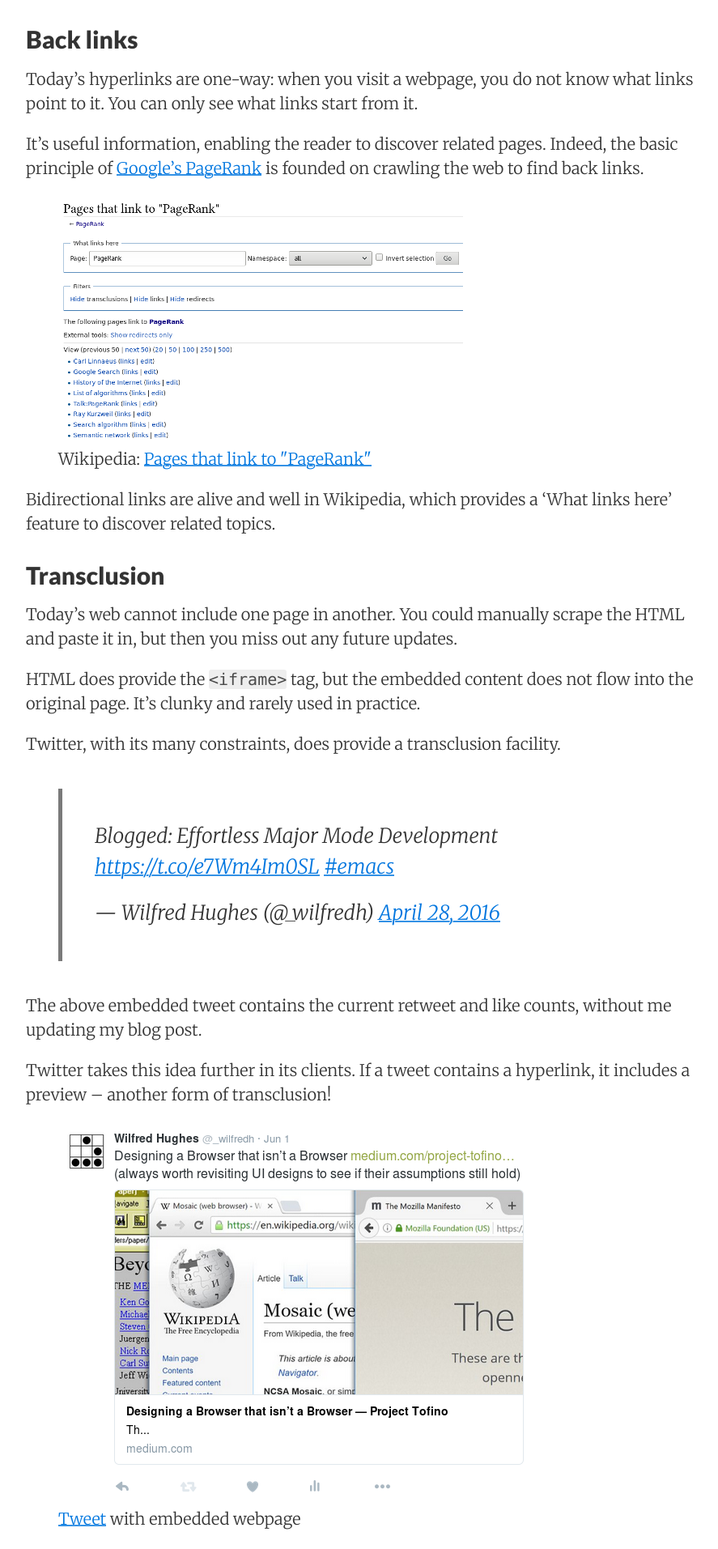
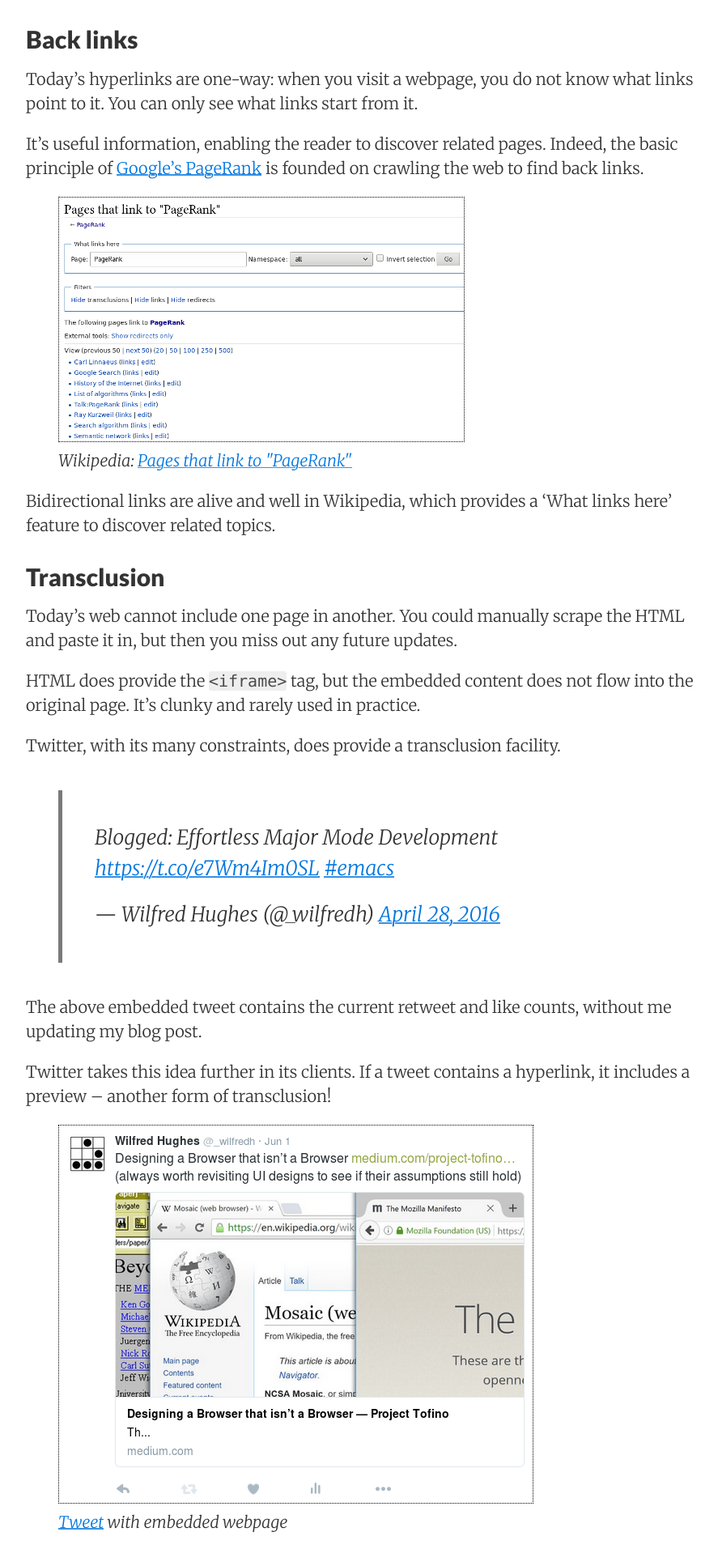
Before and after one commit to Wilfred/wilfred.github.com, a Jekyll site: the page built from _posts/2016-06-14-hypermedia-how-the-www-fell-short.markdown, in a window 1280 px wide. Shown: the part 887-2800 px from the top of the page at 81% size, without its empty margins (188-1075 px from the left). Built offline with Jekyll 4.4.1, drawn with Linux system fonts in a browser that asks for light colours; nearby versions of some CDN libraries; comment, search, counter and statistics services are not loaded.

Commit message:
Tweak figure styling
Give images borders, so they don't get lost in the text, and put
captions in italics to distinguish them

```diff
--- a/css/pixyll.scss
+++ b/css/pixyll.scss
@@ -33,3 +33,11 @@
 @import 'gists';
 @import 'measure';
 @import 'pagination';
+
+figcaption {
+    font-style: italic;
+}
+
+figure img {
+    border: 1px dotted black;
+}
```
